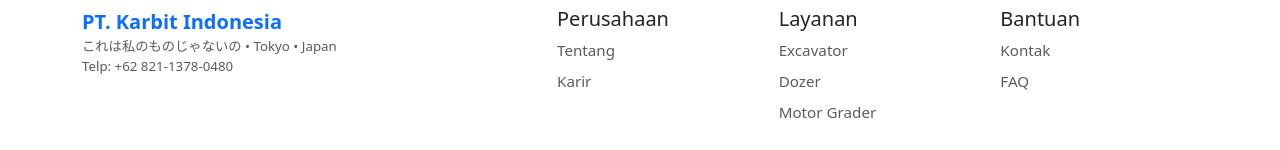
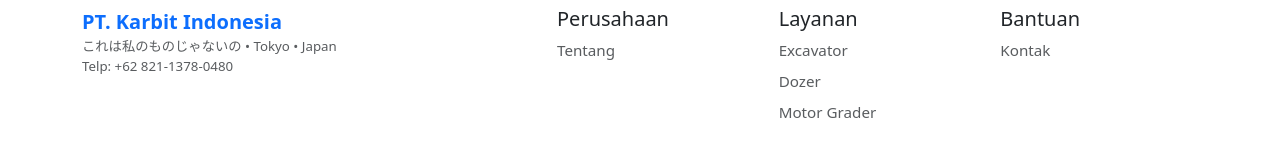
Before and after one commit to apengjers/PT-KarbitIndonesia, a React (Vite) app: page /PT-KarbitIndonesia/contact in a window 1280 px wide. Shown: the part 802-952 px from the top of the page. Built offline with nearby package versions, Linux system fonts and the light colour scheme.

Commit message:
delete & fix some issue

```diff
--- a/src/assets/components/Footer.jsx
+++ b/src/assets/components/Footer.jsx
@@ -1,4 +1,5 @@
 import {Link} from "react-router-dom";
+import {HashLink} from "react-router-hash-link";
 
 export default function SiteFooter() {
     return (
@@ -20,10 +21,7 @@ export default function SiteFooter() {
                                     <h5>Perusahaan</h5>
                                     <ul className="nav flex-column">
                                         <li className="nav-item mb-2">
-                                            <Link to="#" className="nav-link p-0 text-muted">Tentang</Link>
-                                        </li>
-                                        <li className="nav-item mb-2">
-                                            <Link to="#" className="nav-link p-0 text-muted">Karir</Link>
+                                            <HashLink to="/#hero" className="nav-link p-0 text-muted">Tentang</HashLink>
                                         </li>
                                     </ul>
                                 </div>
@@ -45,10 +43,7 @@ export default function SiteFooter() {
                                     <h5>Bantuan</h5>
                                     <ul className="nav flex-column">
                                         <li className="nav-item mb-2">
-                                            <Link to="/contact" className="nav-link p-0 text-muted">Kontak</Link>
-                                        </li>
-                                        <li className="nav-item mb-2">
-                                            <a href="#" className="nav-link p-0 text-muted">FAQ</a>
+                                            <HashLink to="/#contact" className="nav-link p-0 text-muted">Kontak</HashLink>
                                         </li>
                                     </ul>
                                 </div>
```
